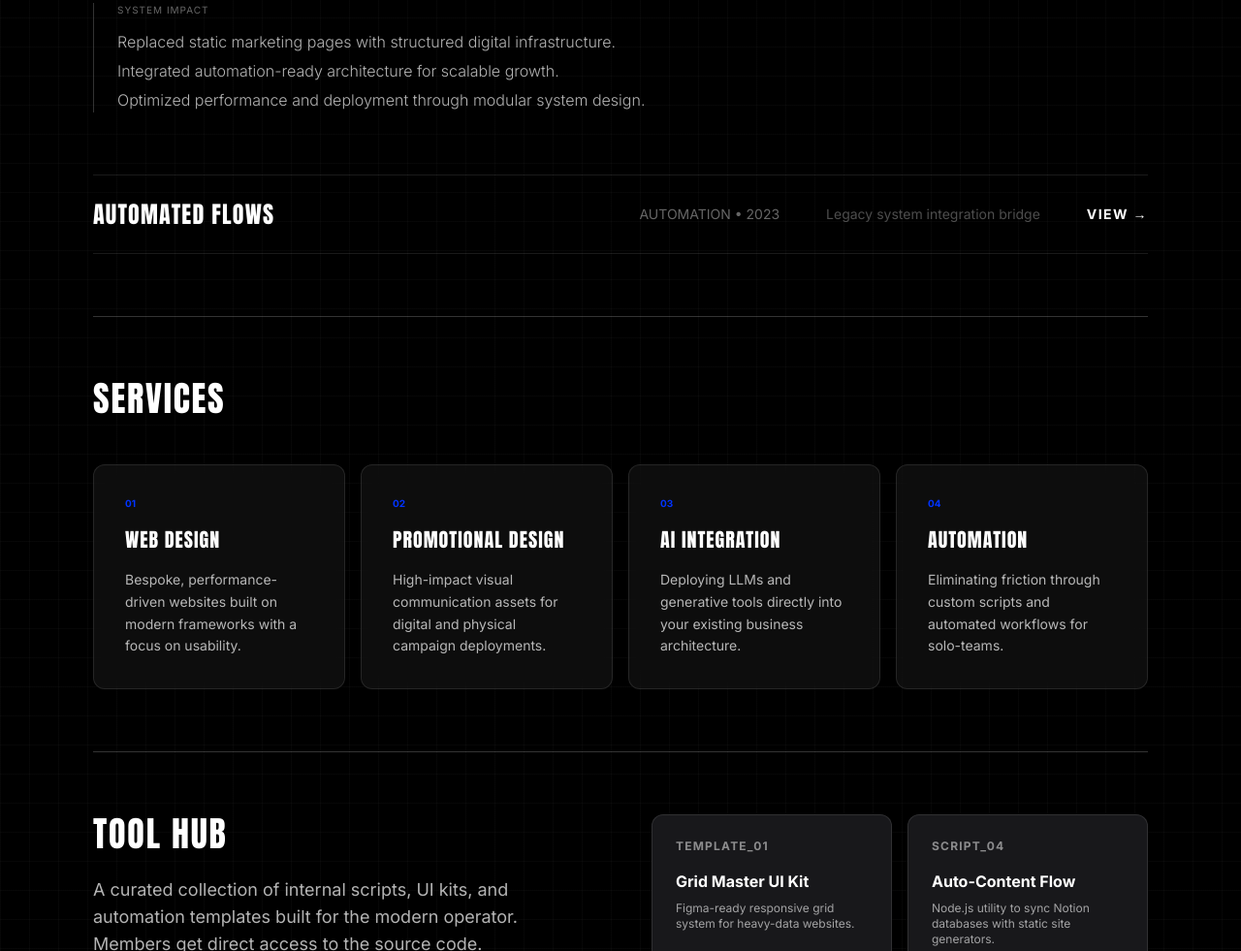
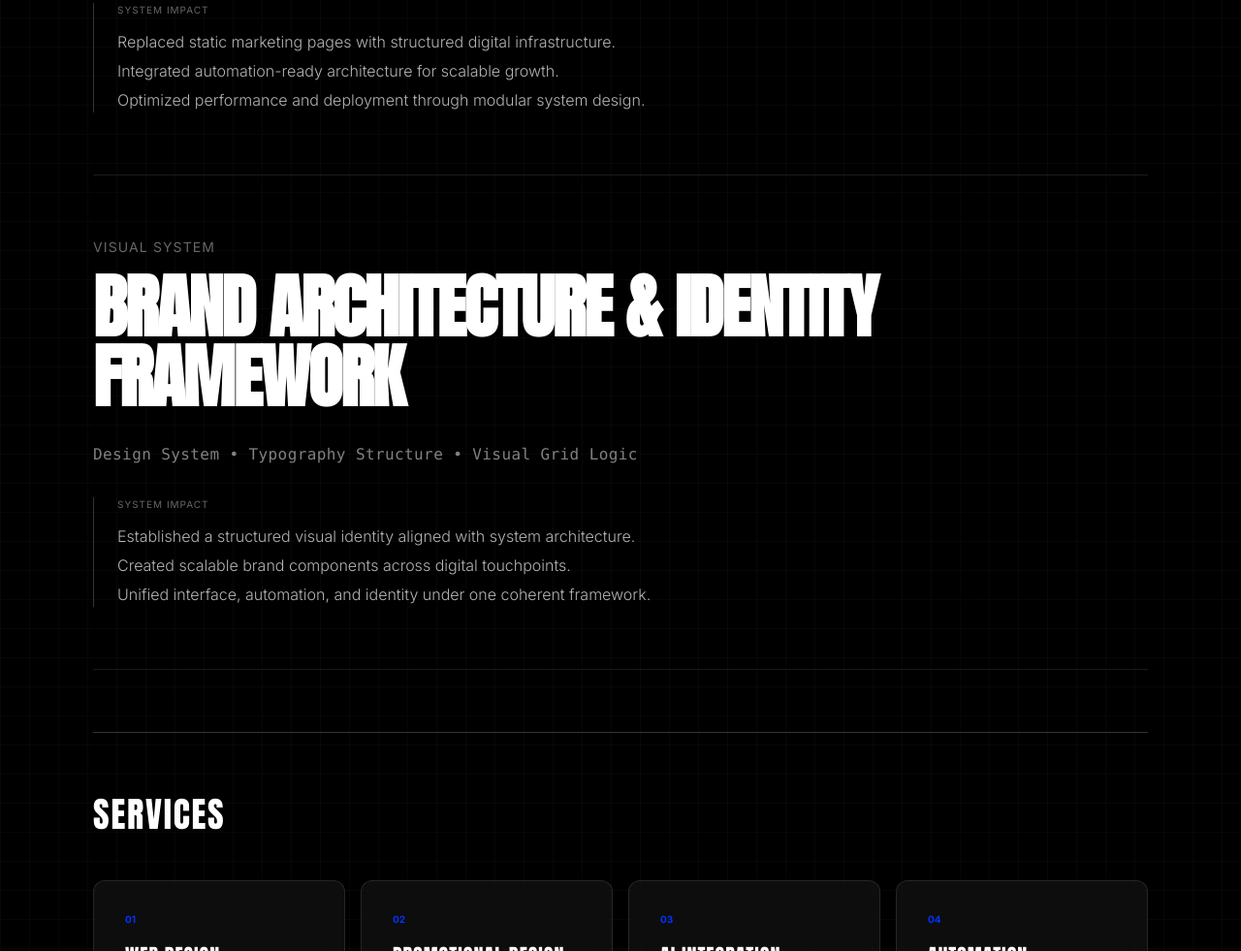
Before and after one commit to mcdesignspur-svg/mcdesings, a website built with Vite: page index.html in a window 1280 px wide. Shown: the part 1662-2643 px from the top of the page at 97% size. Built offline with nearby package versions, Linux system fonts and the light colour scheme.

Commit message:
feat: Update third featured project to Brand Architecture & Identity Framework

```diff
--- a/index.html
+++ b/index.html
@@ -233,21 +233,38 @@
                 </div>
             </div>
 
-            <!-- Project Row 2 -->
-            <a href="#"
-                class="group flex flex-col md:flex-row md:items-center py-6 border-b border-white/10 hover:bg-white/[0.02] transition-colors relative">
-                <div class="flex-1 mb-2 md:mb-0">
-                    <h4
-                        class="heading-condensed text-xl md:text-2xl group-hover:underline decoration-1 underline-offset-4 decoration-white/30">
-                        AUTOMATED FLOWS</h4>
+            <!-- Project Row 2: Brand Architecture & Identity Framework -->
+            <div class="pt-12 md:pt-16 pb-12 md:pb-16 w-full block border-b border-white/10"> <!-- Spacing + Divider -->
+                <!-- PROJECT TYPE -->
+                <div class="text-xs md:text-sm text-white/40 uppercase tracking-[0.08em] mb-4 font-medium">
+                    <!-- Muted gray, spacing -->
+                    VISUAL SYSTEM
                 </div>
-                <div
-                    class="flex flex-col md:flex-row md:items-center gap-2 md:gap-12 text-sm w-full md:w-auto justify-between">
-                    <span class="text-white/40 font-medium">AUTOMATION • 2023</span>
-                    <span class="text-white/30 hidden md:block">Legacy system integration bridge</span>
-                    <span class="font-bold tracking-widest group-hover:text-[#2D5BFF] transition-colors">VIEW →</span>
+
+                <!-- Title -->
+                <h3
+                    class="heading-condensed text-5xl md:text-7xl font-bold mb-8 text-white leading-[0.9] tracking-tight">
+                    <!-- Strong, condensed -->
+                    BRAND ARCHITECTURE & IDENTITY FRAMEWORK
+                </h3>
+
+                <!-- Technical Stack -->
+                <div class="text-sm md:text-base text-white/50 mb-8 font-mono tracking-wide">
+                    <!-- Neutral color, smaller -->
+                    Design System • Typography Structure • Visual Grid Logic
                 </div>
-            </a>
+
+                <!-- Impact Block (32px below stack) -->
+                <div class="mt-8 border-l border-white/20 pl-6">
+                    <div class="text-[10px] text-white/40 uppercase tracking-widest mb-3">SYSTEM IMPACT</div>
+                    <div class="text-base text-white/70 space-y-1 font-light leading-relaxed">
+                        <!-- Muted, short lines -->
+                        <p>Established a structured visual identity aligned with system architecture.</p>
+                        <p>Created scalable brand components across digital touchpoints.</p>
+                        <p>Unified interface, automation, and identity under one coherent framework.</p>
+                    </div>
+                </div>
+            </div>
         </div>
     </section>
     <!-- END: Featured Work -->
```
Also changed, not shown: work.html (+30 -13 lines).
